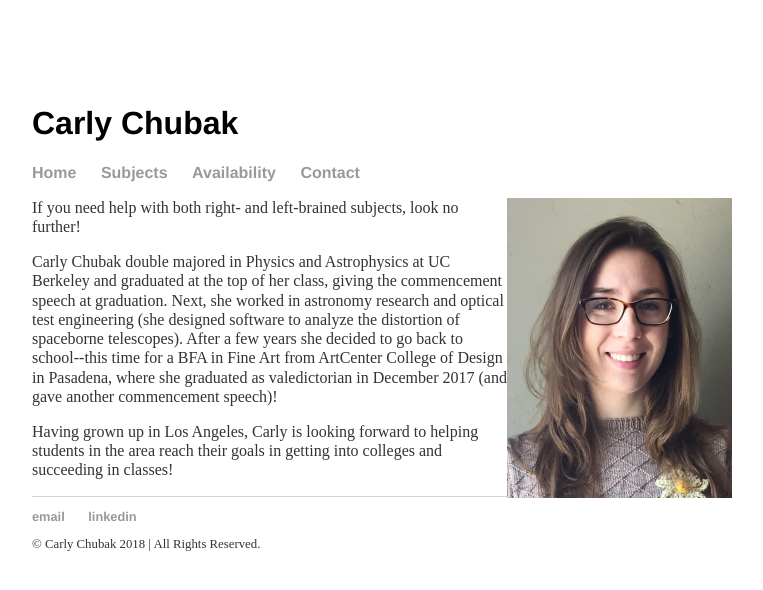
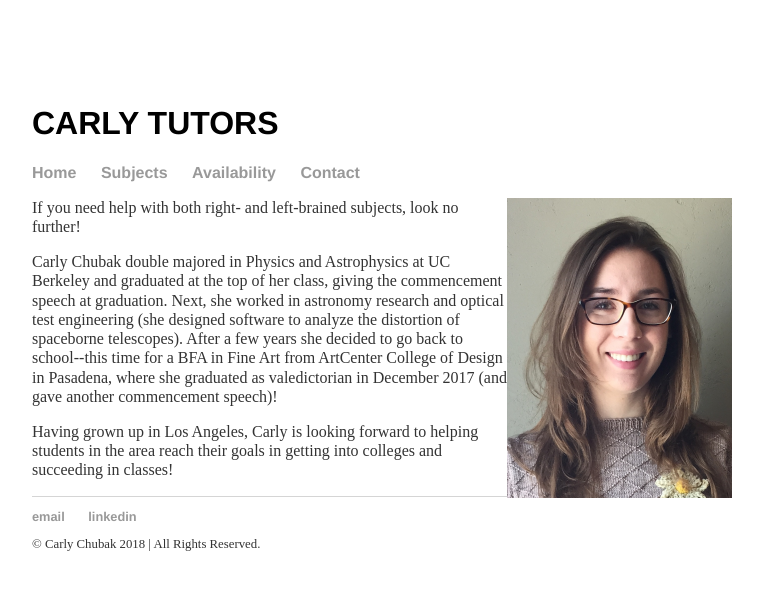
Before and after one commit to carlychubak/tutor, a Jekyll site: the page built from index.html, in a window 1280 px wide. Shown: the top 590 px of the page, without its empty margins (258-1021 px from the left). Built offline with Jekyll 4.4.1, drawn with Linux system fonts in a browser that asks for light colours.

Commit message:
Update default.html

```diff
--- a/_layouts/default.html
+++ b/_layouts/default.html
@@ -13,7 +13,7 @@
 		</head>
 		<body>
 		 <header>
-      	<h1> Carly Chubak </h1>
+      	<h1> CARLY TUTORS </h1>
    		 </header>
 			<nav>
 	    		<ul>
```
